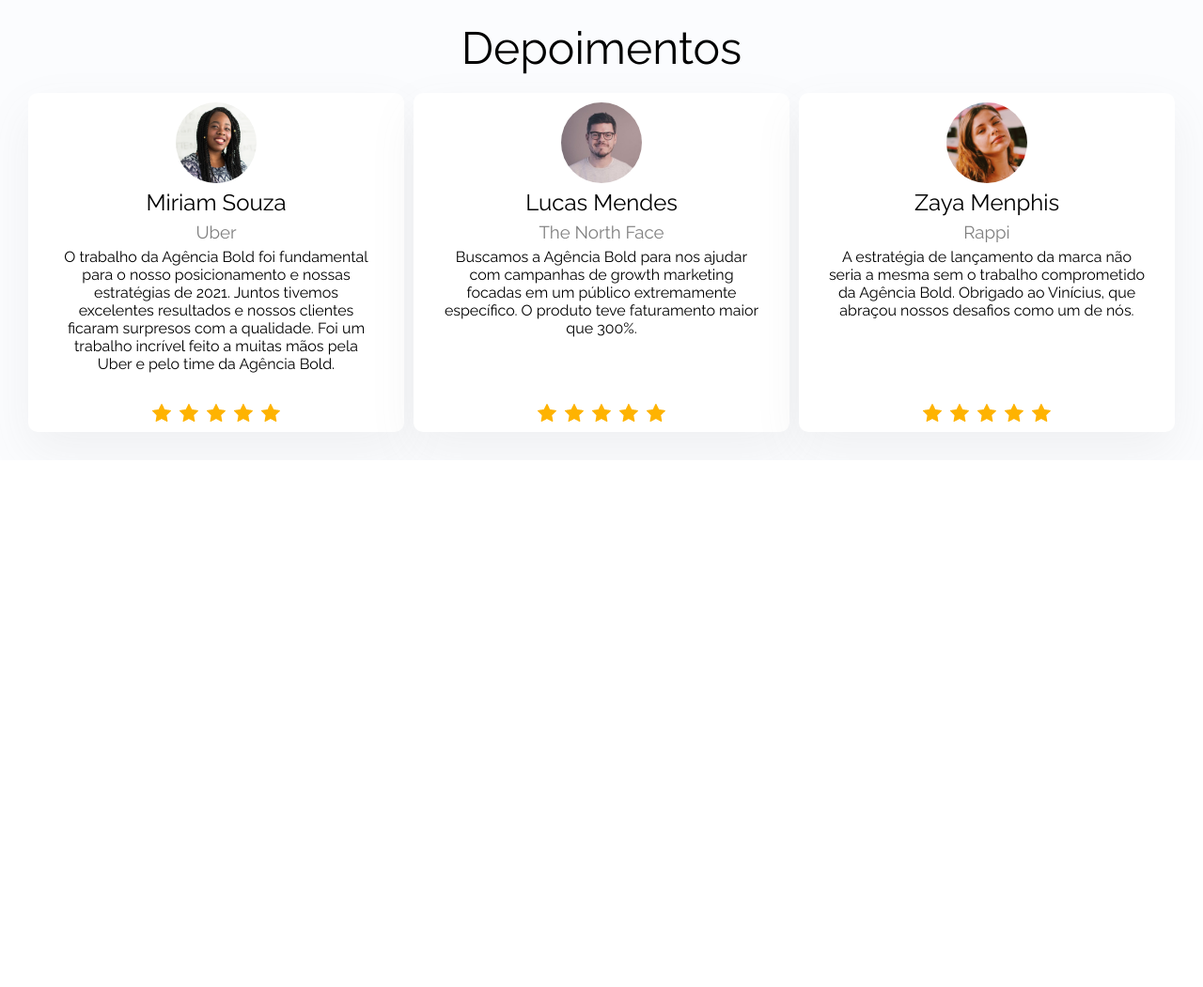
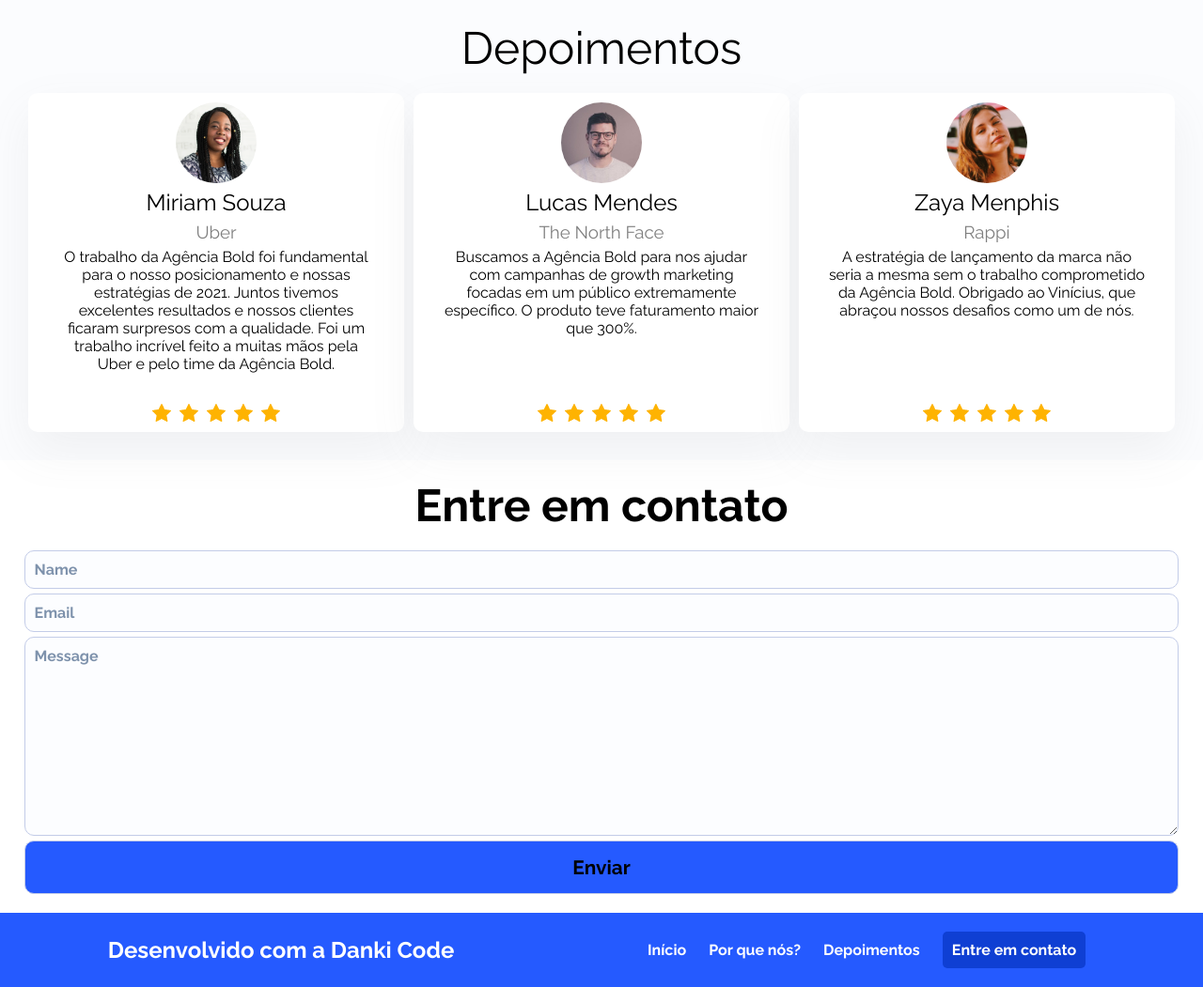
Before and after one commit to GustavoRRSilva/agenciaBold, a plain HTML site: page index.html in a window 1280 px wide. Shown: the part 2626-3677 px from the top of the page at 94% size. Before the commit the page ends 3116 px from the top, so only its background shows below. Drawn offline with Linux system fonts and the light colour scheme.

Commit message:
fim do projeto desktop

```diff
--- a/css/beneficios.css
+++ b/css/beneficios.css
@@ -1,53 +1,54 @@
-
-.infosBeneficio h2,.beneficio p{
+.infosBeneficio h2,
+.beneficio p {
   color: #000;
 }
-.infosBeneficio p{
+.infosBeneficio p {
   font-size: 1.2rem;
 }
-.infosBeneficio{
+.infosBeneficio {
   padding: 20px;
-
 }
-.beneficios{
+.beneficios {
   padding: 30px 0;
 }
-.beneficio{
+.beneficio {
   display: flex;
   align-items: center;
   justify-content: center;
 }
-.infosBeneficio h2{
+.infosBeneficio h2 {
   text-align: center;
   margin-top: 20px;
   font-size: 3.4rem;
 }
-.infosBeneficio a{
-    background-color: #255AFF;
+.infosBeneficio a {
+  background-color: #255aff;
   text-decoration: none;
   font-size: 1.3rem;
   font-weight: bold;
   padding: 25px;
   border-radius: 11px;
 }
-.infosBeneficio,.imgBeneficios{
+.infosBeneficio,
+.imgBeneficios {
   width: 50%;
 }
-.img{
+.img {
   width: 100%;
 }
-.centro{
+.centro {
   max-width: 1360px;
   display: flex;
   justify-content: center;
   align-items: center;
 }
-.ultimo{
+.ultimo {
   margin-bottom: 40px;
 }
 
-@media screen and (max-width:1000px) {
-    .infosBeneficio,.imgBeneficios{
+@media screen and (max-width: 1000px) {
+  .infosBeneficio,
+  .imgBeneficios {
     width: 100%;
   }
 }
--- /dev/null
+++ b/css/contato.css
@@ -0,0 +1,33 @@
+.contato{
+    padding: 20px 0;
+}
+.contato h2{
+    color: #000;
+    font-size: 3rem;
+    text-align: center;
+}
+.form{
+    padding-top: 20px;
+    display: flex;
+    flex-direction: column;
+    width: 100%;
+    gap: 5px;
+}
+.form input,.form textarea{
+    padding: 10px;
+    background-color: #FCFDFF;
+    border: 1px solid #C3CCE8;
+    font-size: 1rem;
+    font-weight: bold;
+    color: #000;
+    outline: 0;
+    border-radius: 10px;
+}
+.form input::placeholder,.form textarea::placeholder{
+    color: #7E92AC;
+}
+.form input[type = submit]{
+   background-color: #255AFF;
+   padding: 15px 0;
+   font-size: 1.3rem;
+}
--- a/css/cta.css
+++ b/css/cta.css
@@ -1,4 +1,4 @@
-.cta{
+.cta {
   background-image: url("/assets/bannerImg.svg");
   padding: 40px 10px;
   min-height: 200px;
@@ -6,30 +6,29 @@
   background-position: center;
   text-align: center;
 }
-
 .cta h2,
 .cta h4 {
   font-weight: normal;
   margin: 10px 0;
 }
-.cta h2{
+.cta h2 {
   font-size: 3rem;
 }
-.cta h4{
+.cta h4 {
   font-size: 1.3rem;
 }
 .cta a {
   display: inline-block;
-    background-color: #FFDD33;
+  background-color: #ffdd33;
   padding: 25px;
   border-radius: 5px;
-    color: #0F3FD3;
+  color: #0f3fd3;
   text-decoration: none;
   font-weight: bold;
   font-size: 1.3rem;
   margin-top: 10px;
 }
-.infos{
+.infos {
   display: flex;
   flex-direction: column;
   align-items: center;
--- /dev/null
+++ b/css/footer.css
@@ -0,0 +1,13 @@
+.footer{
+    background-color: #255AFF;
+    padding: 20px;
+}
+
+@media screen and (max-width:776px) {
+    .itensMenu{
+        display: none;
+    }
+    .logoMenu {
+        text-align: center;
+    }
+}
--- a/css/menu.css
+++ b/css/menu.css
@@ -1,13 +1,13 @@
-.menu{
+.menu {
   display: flex;
   width: 100%;
   justify-content: space-between;
   align-items: center;
 }
-.logo-menu{
+.logo-menu {
   width: 50%;
 }
-.itensMenu{
+.itensMenu {
   width: 50%;
   text-align: right;
 }
@@ -16,17 +16,17 @@
   text-decoration: none;
   display: inline-block;
   margin: 0 10px;
-    color: #FFFFFF;
+  color: #ffffff;
 }
-.itensMenu a:hover{
-    border-bottom: solid #FFDD33;
+.itensMenu a:hover {
+  border-bottom: solid #ffdd33;
 }
-.contactBtn{
-    background-color: #0F3FD3;
-    padding:10px;
+.contactBtn {
+  background-color: #0f3fd3;
+  padding: 10px;
   border-radius: 5px;
 }
 
-.itensMenu a.contactBtn:hover{
+.itensMenu a.contactBtn:hover {
   border: 0;
 }
--- a/css/mockup.css
+++ b/css/mockup.css
@@ -1,4 +1,4 @@
-.mockup{
+.mockup {
   display: flex;
   flex-direction: column;
   align-items: center;
--- a/css/style.css
+++ b/css/style.css
@@ -3,7 +3,7 @@
   padding: 0;
   box-sizing: border-box;
   font-family: "Raleway", sans-serif;
-  color: #FFFFFF;
+  color: #ffffff;
 }
 .center {
   max-width: 1100px;
--- a/index.html
+++ b/index.html
@@ -16,6 +16,8 @@
     <link rel="stylesheet" href="css/cta.css" />
     <link rel="stylesheet" href="css/beneficios.css" />
     <link rel="stylesheet" href="css/depoimento.css" />
+    <link rel="stylesheet" href="css/contato.css" />
+    <link rel="stylesheet" href="css/footer.css" />
     <title>Agencia Bold</title>
   </head>
   <body>
@@ -169,6 +171,7 @@
             </p>
             <img src="assets/RATE.png" alt="" />
           </div>
+          <!--depoimento-->
           <div class="depoimento">
             <img
               src="assets/DEPOIMENTO2.png"
@@ -177,10 +180,13 @@
             <h2>Lucas Mendes</h2>
             <h3>The North Face</h3>
             <p>
-              Buscamos a Agência Bold para nos ajudar com campanhas de growth marketing focadas em um público extremamente específico. O produto teve faturamento maior que 300%.
+              Buscamos a Agência Bold para nos ajudar com campanhas de growth
+              marketing focadas em um público extremamente específico. O produto
+              teve faturamento maior que 300%.
             </p>
             <img src="assets/RATE.png" alt="" />
           </div>
+          <!--depoimento-->
           <div class="depoimento">
             <img
               src="assets/DEPOIMENTO3.png"
@@ -189,13 +195,49 @@
             <h2>Zaya Menphis</h2>
             <h3>Rappi</h3>
             <p>
-              A estratégia de lançamento da marca não seria a mesma sem o trabalho comprometido da Agência Bold. Obrigado ao Vinícius, que abraçou nossos desafios como um de nós.
+              A estratégia de lançamento da marca não seria a mesma sem o
+              trabalho comprometido da Agência Bold. Obrigado ao Vinícius, que
+              abraçou nossos desafios como um de nós.
             </p>
             <img src="assets/RATE.png" alt="" />
           </div>
+          <!--depoimento-->
         </div>
+        <!--depoimentoPessoas-->
       </div>
+      <!--center-->
     </section>
+    <!--depoimentos-->
+
+    <section class="contato">
+      <h2>Entre em contato</h2>
+      <div class="center centro">
+        <form action="" class="form">
+          <input type="text" name="name" id="name" placeholder="Name">
+          <input type="email" name="email" id="email" placeholder="Email">
+          <textarea name="" id="" cols="30" rows="10" placeholder="Message"></textarea>
+          <input type="submit" value="Enviar">
+        </form>
+      </div>
+      </section>
+
+      <section class="footer">
+        <div class="center">
+          <div class="menu">
+            <div class="logoMenu">
+            <h2>Desenvolvido com a Danki Code</h2>
+            </div>
+            <!--Logo menu-->
+            <div class="itensMenu">
+              <a href="#">Início</a>
+              <a href="#">Por que nós?</a>
+              <a href="#">Depoimentos</a>
+              <a href="#" class="contactBtn">Entre em contato</a>
+            </div>
+            <!--itensMenu-->
+          </div>
+        </div>
+      </section>
     <script
       src="https://kit.fontawesome.com/297d890292.js"
       crossorigin="anonymous"
```
Lines whose indentation alone changed are shown as unchanged.
